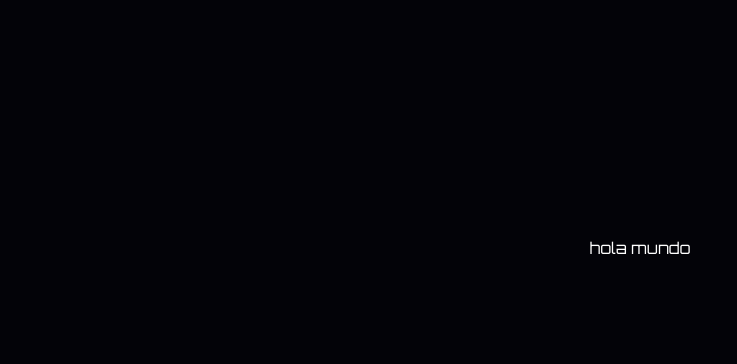
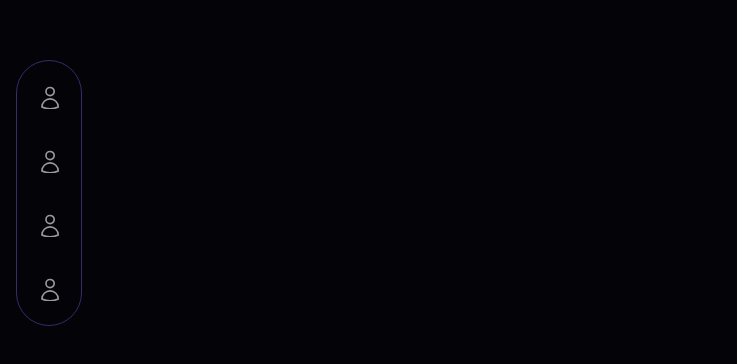
Before and after one commit to LuisPerez2008/luis-dev, a React (Vite) app: page / in a window 1280 px wide. Shown: the part 152-516 px from the top of the page, without its empty margins (0-737 px from the left). Built offline with nearby package versions, Linux system fonts and the light colour scheme.

Commit message:
Header y nav añadidos

```diff
--- a/src/App.jsx
+++ b/src/App.jsx
@@ -1,10 +1,11 @@
+import { Principal } from "./pages/Principal";
 import "./index.css";
 
 function App() {
     return (
-        <div className="wrapper bg-principal h-screen w-full  text-white font-orbitron">
-            hola mundo
-        </div>
+        <>
+            <Principal />
+        </>
     );
 }
 
--- /dev/null
+++ b/src/components/Header.jsx
@@ -0,0 +1,50 @@
+export const Header = () => {
+    return (
+        <div className="fixed left-1/2 -translate-x-1/2 bottom-6 z-50 md:left-4  md:translate-x-0 md:top-1/2 md:botton-0 md:-translate-y-1/2  ">
+            <div className="flex gap-6 border bg-principal py-3 px-4 rounded-full border-morado-500 md:flex-col md:py-4 md:px-3">
+                <div className="relative rounded-full p-2 group hover:bg-morado-400 transition-colors cursor-pointer curson-pointer brightness-100">
+                    <svg
+                        className="w-6 h-6 text-white/60  group-hover:text-morado-800 transition-all duration-300 group-hover:-translate-y-0.5 md:group-hover:translate-y-0 group-hover:translate-x-0.5"
+                        aria-hidden="true"
+                        role="img"
+                    >
+                        <use href="/Icons.svg#user" />
+                    </svg>
+                    <span className="absolute text-white border border-morado-800 hidden group-hover:inline-block translate-y-2 text-xsm whitespace-nowrap p-0.5 ">Sobre mí</span>
+                </div>
+
+                <div className="relative rounded-full p-2 group hover:bg-morado-400 transition-colors cursor-pointer curson-pointer brightness-100">
+                    <svg
+                        className="w-6 h-6 text-white/60  group-hover:text-morado-800 transition-all duration-300 group-hover:-translate-y-0.5 md:group-hover:translate-y-0 group-hover:translate-x-0.5"
+                        aria-hidden="true"
+                        role="img"
+                    >
+                        <use href="/Icons.svg#user" />
+                    </svg>
+                    <span className="absolute text-white border border-morado-800 hidden group-hover:inline-block translate-y-2 text-xsm whitespace-nowrap p-0.5 ">Sobre mí</span>
+                </div>
+                 <div className="relative rounded-full p-2 group hover:bg-morado-400 transition-colors cursor-pointer curson-pointer brightness-100">
+                    <svg
+                        className="w-6 h-6 text-white/60  group-hover:text-morado-800 transition-all duration-300 group-hover:-translate-y-0.5 md:group-hover:translate-y-0 group-hover:translate-x-0.5"
+                        aria-hidden="true"
+                        role="img"
+                    >
+                        <use href="/Icons.svg#user" />
+                    </svg>
+                    <span className="absolute text-white border border-morado-800 hidden group-hover:inline-block translate-y-2 text-xsm whitespace-nowrap p-0.5 ">Sobre mí</span>
+                </div>
+
+                 <div className="relative rounded-full p-2 group hover:bg-morado-400 transition-colors cursor-pointer curson-pointer brightness-100">
+                    <svg
+                        className="w-6 h-6 text-white/60  group-hover:text-morado-800 transition-all duration-300 group-hover:-translate-y-0.5 md:group-hover:translate-y-0 group-hover:translate-x-0.5"
+                        aria-hidden="true"
+                        role="img"
+                    >
+                        <use href="/Icons.svg#user" />
+                    </svg>
+                    <span className="absolute text-white border border-morado-800 hidden group-hover:inline-block translate-y-2 text-xsm whitespace-nowrap p-0.5 ">Sobre mí</span>
+                </div>
+            </div>
+        </div>
+    );
+};
--- a/src/index.css
+++ b/src/index.css
@@ -4,12 +4,19 @@
 
 
 @theme {
+  --text-xsm: 12px;
+
   --font-orbitron: "Orbitron", sans-serif;
   --font-mono-space: "Space Mono", monospace;
 
   --color-principal: #030308;
   --color-font-primary: #A78BFA;
   --color-font-secondary: #22D3EE;
+  --color-morado-400: #261B47;
+  --color-morado-500: #3B2A6D;
+  --color-morado-600: #4C3B8E;
+  --color-morado-700: #5E4CAF;
+  --color-morado-800: #c0b3e2;
 }
 
 .wrapper {
--- /dev/null
+++ b/src/pages/Principal.jsx
@@ -0,0 +1,13 @@
+import { Header } from "../components/Header"
+
+export const Principal = () => {
+  return (
+    <div className="h-screen w-full bg-principal">
+      <Header />
+
+
+
+
+    </div>
+  )
+}
```
Also changed, not shown: public/Icons.svg (added).
